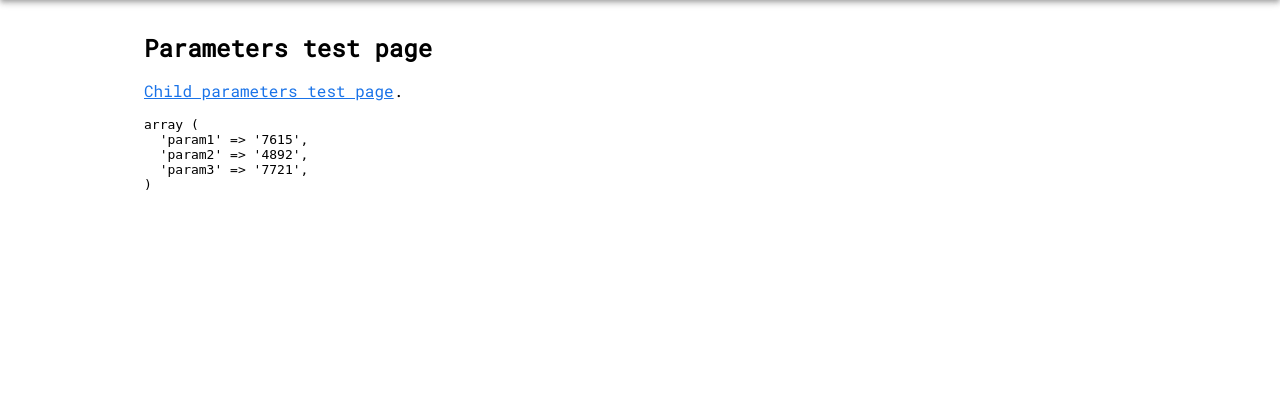
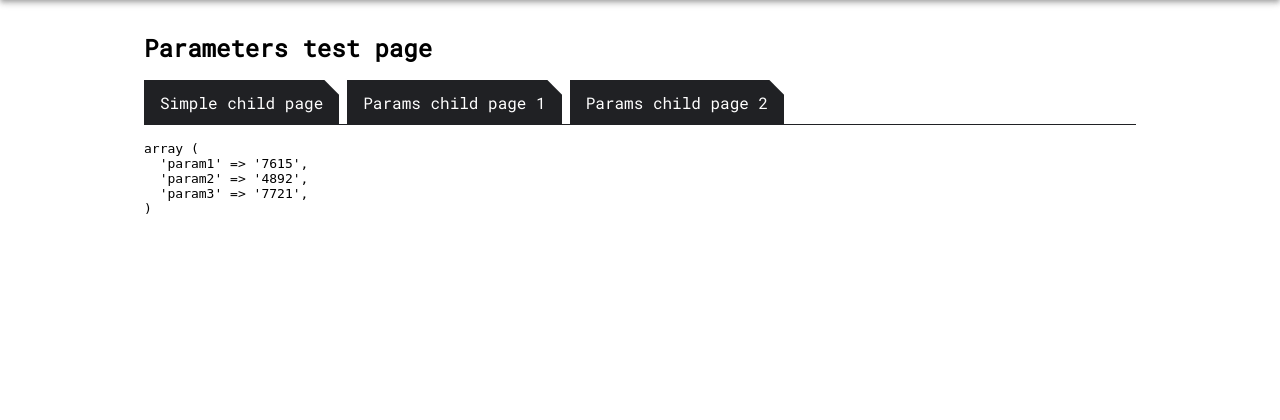
Before and after one commit to mmousawy/Simple-PHP-Router, a PHP site: page /test/7615/4892/7721 in a window 1280 px wide. Shown: the part 109-529 px from the top of the page. Run offline with PHP 8.4, Linux system fonts and the light colour scheme.

Commit message:
Add dynamic parameter URL creation to createMenu method

```diff
--- a/example/pages/test.php
+++ b/example/pages/test.php
@@ -4,13 +4,26 @@ return function(&$router) {
 	$params = $router->getParams();
 	$paramsOutput = var_export($params, true);
 
-	$randomParam1 = rand(1000, 9999);
-	$randomParam2 = rand(1000, 9999);
+	$tabs = $router->createMenu('test', [
+		'prefix' => '<li class="tab"><a class="tab__link%active-class%" href="%link%">',
+		'suffix' => '</a></li>',
+		'params' => [
+			'test-02' => [
+				'param1' => rand(1000, 9999),
+				'param2' => rand(1000, 9999)
+			],
+			'test-03' => [
+				'param1' => rand(1000, 9999),
+				'param2' => rand(1000, 9999)
+			]
+		],
+		'activeClass' => 'tab__link--active'
+	]);
 
 	$content =
 <<<HTML
 <h1>Parameters test page</h1>
-<p><a href="test/{$params['param1']}/{$params['param2']}/{$params['param3']}/child/{$randomParam1}/{$randomParam2}">Child parameters test page</a>.</p>
+<ul class="tabs">{$tabs}</ul>
 <pre>
 {$paramsOutput}
 </pre>
--- a/example/routes.json
+++ b/example/routes.json
@@ -15,12 +15,26 @@
 		"route": "test/:param1/:param2/:param3",
 		"path": "pages/test.php",
 		"menu_hidden": true,
-		"children": [{
-			"title": "Test child page",
-			"slug": "test-child",
-			"route": "child/:param1/:param2",
-			"path": "pages/test-child.php"
-		}]
+		"children": {
+			"test-01": {
+				"title": "Simple child page",
+				"slug": "test-01",
+				"route": "test-01",
+				"path": "pages/test-child.php"
+			},
+			"test-02": {
+				"title": "Params child page 1",
+				"slug": "test-02",
+				"route": "test-02/:param1/:param2",
+				"path": "pages/test-child.php"
+			},
+			"test-03": {
+				"title": "Params child page 2",
+				"slug": "test-03",
+				"route": "test-03/:param1/:param2",
+				"path": "pages/test-child.php"
+			}
+		}
 	},
 	"posts": {
 		"title": "Posts",
--- a/lib/SimplePhpRouter.php
+++ b/lib/SimplePhpRouter.php
@@ -351,7 +351,10 @@ class SimplePhpRouter {
       });
     }
 
-    return array_reduce($children, function($prev, $child) use ($childPath, $options, $children) {
+    $mappedChildPath = $this->mapParams($childPath, $this->getParams());
+
+    // Find the child route
+    return array_reduce($children, function($prev, $child) use ($mappedChildPath, $options, $children) {
       if (isset($child['menu_hidden']) && $child['menu_hidden']) {
         return $prev;
       }
@@ -373,13 +376,44 @@ class SimplePhpRouter {
       }
 
       $menuRoute = (isset($child['menu_route']) ? $child['menu_route'] : ((array) $child['route'])[0]);
-      $menuRoute = strtok($menuRoute, ':');
-      $menuRoute = rtrim($menuRoute, '/');
+
+      $menuItemParams = (isset($options['params'][$child['slug']]) ? $options['params'][$child['slug']] : []);
+      $mappedMenuRoute = $this->mapParams($menuRoute, $menuItemParams);
 
       $prefix = str_replace('%active-class%', $activeClass, $options['prefix']);
-      $prefix = str_replace('%link%', $childPath . $menuRoute , $prefix);
+      $prefix = str_replace('%link%', $mappedChildPath . $mappedMenuRoute , $prefix);
 
       return $prev . $prefix . $child['title'] . $options['suffix'];
     });
   }
+
+  /**
+   * Returns a params mapped path
+   *
+   * @param string $path A path to be mapped with available params
+   *
+   * @param array $params Array with key value params to me mapped to the path string
+   *
+   * @return string
+   */
+  private function mapParams($path, $params) {
+    $pathParts = explode('/', rtrim($path, '/'));
+
+    $mappedPathParts = '';
+
+    forEach($pathParts as &$part) {
+      if (strpos($part, ':') === 0) {
+        $paramName = substr($part, 1);
+
+        if (isset($params[$paramName])) {
+          $mappedPathParts .= $params[$paramName] . '/';
+          continue;
+        }
+      } else {
+        $mappedPathParts .= $part . '/';
+      }
+    }
+
+    return $mappedPathParts;
+  }
 }
```
